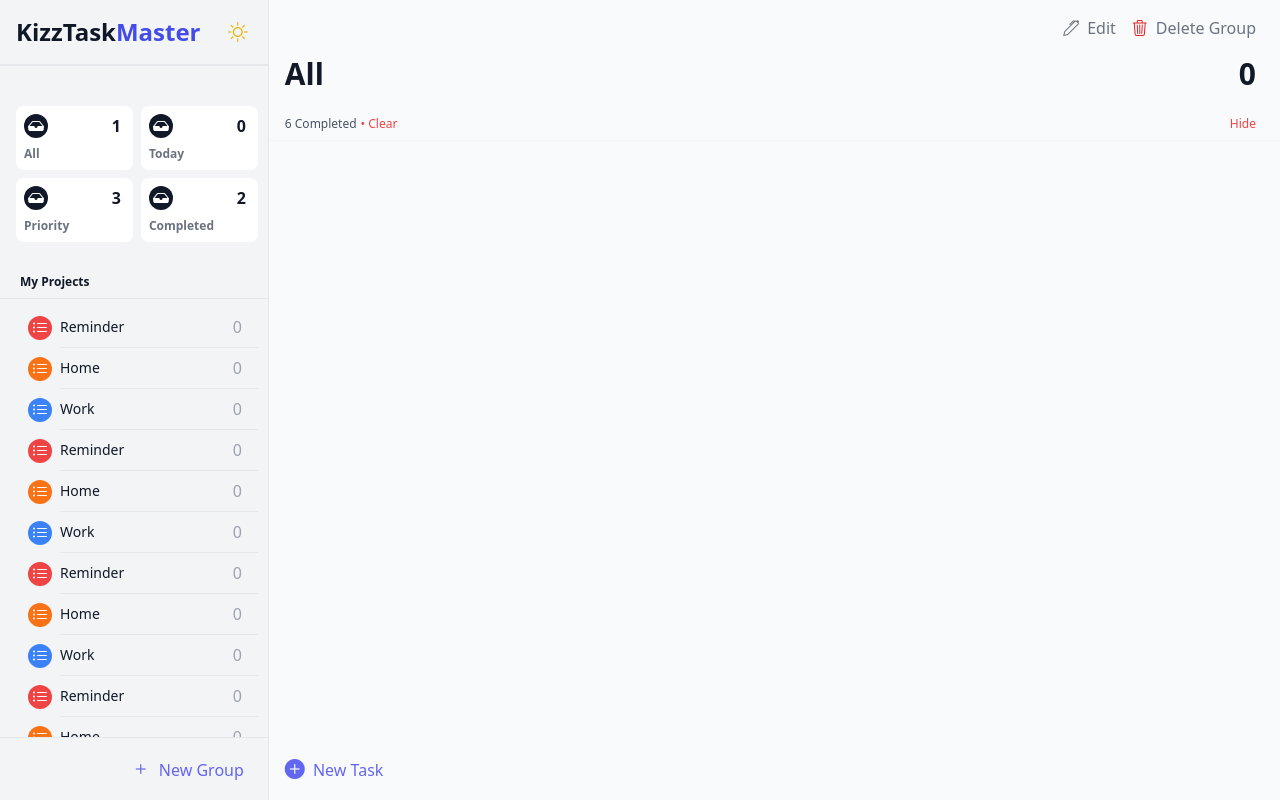
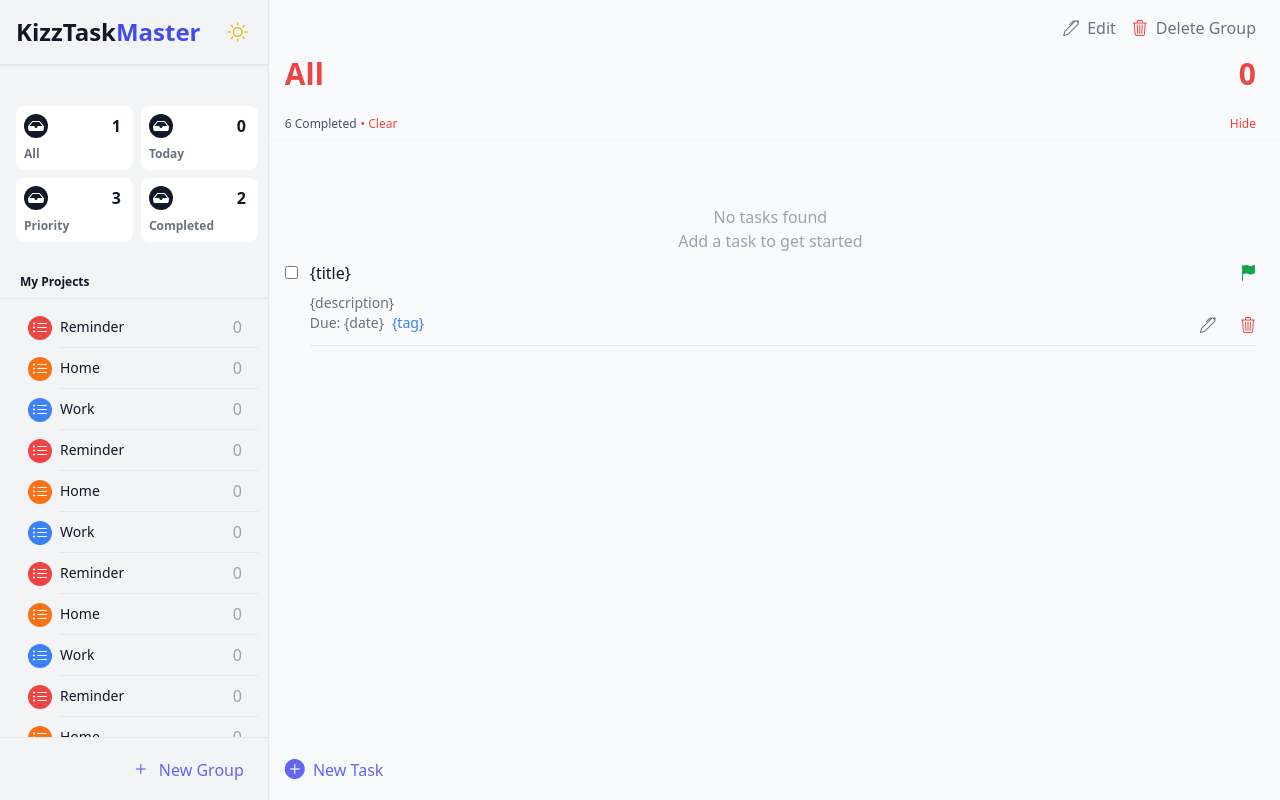
Before and after one commit to kizzylion/kizztaskmaster, a website built with webpack: page src/index.html in a window 1280 px wide. Built offline with nearby package versions, Linux system fonts and the light colour scheme.

Commit message:
MAIN UI COMPLETED

```diff
--- a/src/index.html
+++ b/src/index.html
@@ -187,20 +187,49 @@
           <div class="flex items-center  align-middle">
             <span id="backbtn" class="sm:hidden text-[1.5rem] text-gray-500 hover:text-gray-600 dark:text-gray-500 dark:hover:text-gray-400 cursor-pointer font-bold mr-auto"><i class="bi bi-chevron-left mr-2"></i></span>
             <span id="editgroupbtn" class="text-base text-gray-500 hover:text-gray-600 dark:text-gray-500 dark:hover:text-gray-400 cursor-pointer font-medium ml-auto"><i class="bi bi-pen mr-2"></i>Edit</span>
-            <span id="deletegroupbtn" class="text-base text-gray-500 hover:text-red-600 dark:gray-red-500 dark:hover:text-red-400 cursor-pointer font-medium ml-4"><i class="bi bi-trash3 mr-2 text-red-600 hover:text-red-700"></i>Delete Group</span>
+            <span id="deletegroupbtn" class="text-base text-gray-500 hover:text-red-600 dark:gray-red-500 dark:hover:text-red-600 cursor-pointer font-medium ml-4"><i class="bi bi-trash3 mr-2 text-red-500 hover:text-red-600"></i>Delete Group</span>
           </div>
           <div id="groupdescription" class="flex py-4 lg:py-4">
-            <h1 id="groupname" class="text-3xl font-bold text-gray-900 dark:text-gray-50 mr-auto">All</h1>
-            <p id="grouplength" class="text-3xl font-bold text-gray-900 dark:text-gray-50">0</p>
+            <h1 id="groupname" class="text-3xl font-bold text-red-500 dark:text-red-400 mr-auto">All</h1>
+            <p id="grouplength" class="text-3xl font-bold text-red-500 dark:text-red-500">0</p>
           </div>
         </div>
         <div id="groupdescription2" class="flex py-2 lg:py-2 text-xs ">
           <span>6  Completed</span> <span class="ml-1 text-red-500  hover:text-red-600 dark:text-red-500 dark:hover:text-red-600 cursor-pointer font-medium">• Clear</span> <span class="ml-auto  text-red-500  hover:text-red-600 dark:text-red-500 dark:hover:text-red-600 cursor-pointer font-medium">Hide</span>
         </div>
       </header>
-      <section id="grouptasks" class="flex flex-col px-0 py-0  lg:pr-6 h-full overflow-auto">
+      <ul id="tasklist" class="flex flex-col py-0  lg:pr-6 h-full overflow-auto px-5 lg:px-4">
+        <!-- Task List -->
 
-      </section>
+
+        <div id="no-tasks" class="flex flex-col w-full text-center mt-16 justify-items-center">
+          <p class="text-base text-gray-400 dark:text-gray-400 font-medium">No tasks found</p>
+          <p class="text-base text-gray-400 dark:text-gray-400 font-normal">Add a task to get started</p>
+        </div>
+
+        <div class="flex gap-x-3 mt-2">
+        <div>
+          <input id="Completed" type="checkbox" name="Completed">
+        </div>
+          <div class="flex flex-col w-full border-b border-gray-200 dark:border-gray-800 pb-2">
+            <div class="flex gap-x-2">
+              <h3 class="mr-auto text-gray-900 dark:text-gray-50 mb-2">{title}</h3>
+              <span class="cursor-pointer"><i class="bi bi-flag-fill text-green-600 dark:text-green-500"></i></span>
+            </div>
+            <p class="text-gray-500 dark:text-gray-500 text-sm">{description}</p>
+            <div class="flex">
+              <span class="text-gray-500 dark:text-gray-400 text-sm mr-2">Due: {date}</span>
+              <span class="text-blue-500 dark:text-blue-400 text-sm mr-auto">{tag}</span>
+              <span id="edittaskbtn" class="inline-block text-gray-500 hover:text-gray-600 dark:text-gray-400 dark:hover:text-gray-400 cursor-pointer  ml-auto"><i class="bi bi-pen mr-2"></i></span>
+              <span id="deletetaskbtn" class=" text-gray-500 hover:text-red-600 dark:gray-red-400 dark:hover:text-red-600 cursor-pointer ml-4"><i class="bi bi-trash3 text-red-500 hover:text-red-600"></i></span>
+
+            </div>
+
+          </div>
+
+        </div>
+
+      </ul>
       <footer id="groupfooter" class="flex px-5 lg:px-4 py-4  lg:pr-6 bg-gray-50 dark:bg-neutral-900 dark:md:bg-zinc-900">
         <div class=" text-indigo-500 dark:text-indigo-400 font-medium"> <i class="bi bi-plus-circle-fill text-[1.25rem] mr-1"></i> New Task</div>
         <div class="sm:hidden sm:ml-0 text-indigo-500 dark:text-indigo-400 font-normal"> <i class="bi bi-plus text-[1.25rem] mr-1"></i></i> New Group</div>
--- a/src/style/style.css
+++ b/src/style/style.css
@@ -11,4 +11,30 @@
 
 body {
 
+        /* Hide the radio buttons */
+    input[type="radio"] {
+        display: none;
+    }
+
+    /* Style the labels to be clickable */
+    input[type="radio"] + label {
+        cursor: pointer;
+    }
+
+    /* Show the radio button when it's checked */
+    input[type="radio"]:checked + label {
+        font-weight: bold;
+        display: grid;
+    }
+
+    /* Create a hidden radio button and use it as a click target */
+    input[type="radio"] + label::before {
+        content: ""; /* Use a bullet character */
+        display: inline-block;
+        margin-right: 5px;
+    }
+
+
+
+
 }
```
Also changed, not shown: dist/index.html, 4 other files.
